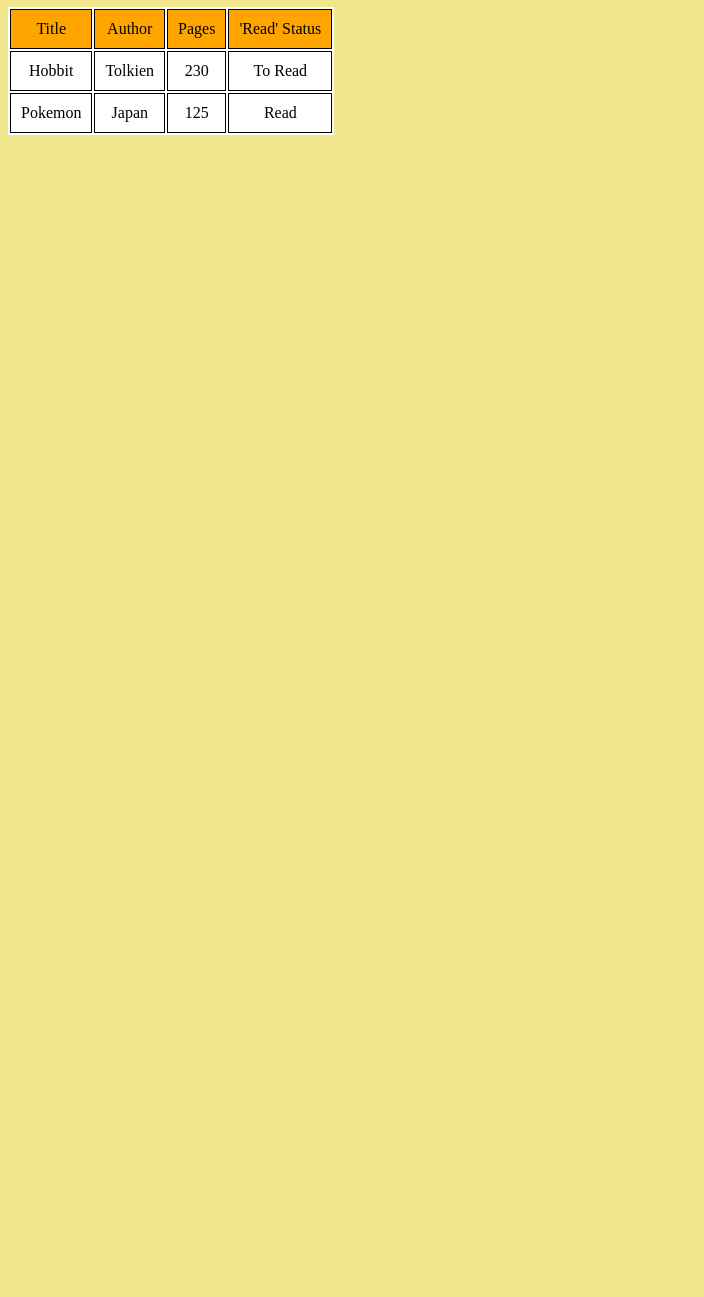
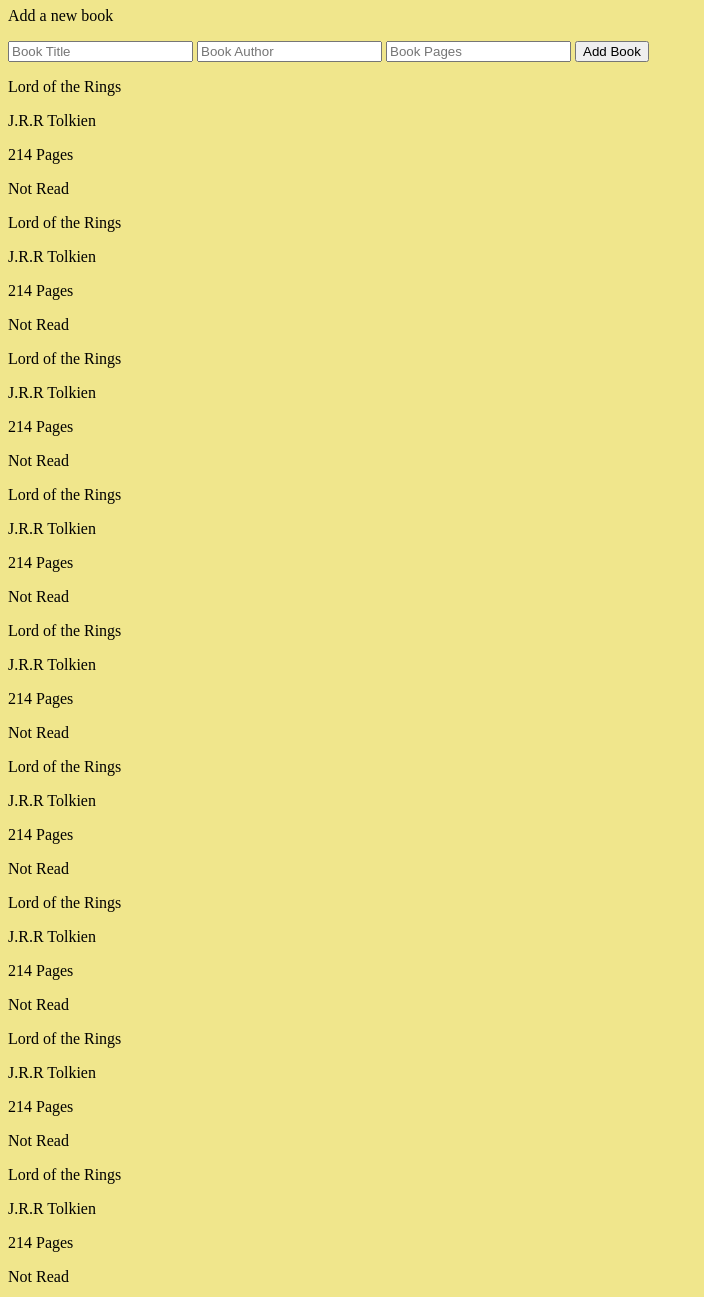
Before and after one commit to xarmar/LibraryJS, a plain HTML site: page index.html in a window 1280 px wide. Shown: the part 73-1370 px from the top of the page, without its empty margins (0-704 px from the left). Before the commit the page ends 800 px from the top, so only its background shows below. Drawn offline with Linux system fonts and the light colour scheme.

Commit message:
Add skeleton HTML to preview how LibraryJS will look

```diff
--- a/index.html
+++ b/index.html
@@ -6,16 +6,91 @@
 
     </head>
     <body>
-        <h1>SKELETON HTML TO RUN JAVASCRIPT</h1>
-        <div id="listOfBooksDiv">
-            <table id="bookTable">
-                <tr id="tableHeader">
-                    <td>Title</td>
-                    <td>Author</td>
-                    <td>Pages</td>
-                    <td>'Read' Status</td>
-                </tr>
-            </table>
+        <h1>Virtural Library</h1>
+        <div id="generalContainer">
+            <div id= "inputContainer">
+                <p> Add a new book</p>
+                <form>
+                    <input placeholder="Book Title"></input>
+                    <input placeholder="Book Author"></input>
+                    <input placeholder="Book Pages"></input>
+                    <button id="addBookButton" type="submit">Add Book</button>
+                </form>
+            </div>
+            <div id= "libraryContainer">
+                <div class="bookExample">
+                    <p class="title">Lord of the Rings</p>
+                    <p class="author">J.R.R Tolkien</p>
+                    <p class="pages">214 Pages</p>
+                    <p class="readStatus"> Not Read </p>
+                </div>
+                <div class="bookExample">
+                    <p class="title">Lord of the Rings</p>
+                    <p class="author">J.R.R Tolkien</p>
+                    <p class="pages">214 Pages</p>
+                    <p class="readStatus"> Not Read </p>
+                </div>
+                <div class="bookExample">
+                    <p class="title">Lord of the Rings</p>
+                    <p class="author">J.R.R Tolkien</p>
+                    <p class="pages">214 Pages</p>
+                    <p class="readStatus"> Not Read </p>
+                </div>
+                <div class="bookExample">
+                    <p class="title">Lord of the Rings</p>
+                    <p class="author">J.R.R Tolkien</p>
+                    <p class="pages">214 Pages</p>
+                    <p class="readStatus"> Not Read </p>
+                </div>
+                <div class="bookExample">
+                    <p class="title">Lord of the Rings</p>
+                    <p class="author">J.R.R Tolkien</p>
+                    <p class="pages">214 Pages</p>
+                    <p class="readStatus"> Not Read </p>
+                </div>
+                <div class="bookExample">
+                    <p class="title">Lord of the Rings</p>
+                    <p class="author">J.R.R Tolkien</p>
+                    <p class="pages">214 Pages</p>
+                    <p class="readStatus"> Not Read </p>
+                </div>
+                <div class="bookExample">
+                    <p class="title">Lord of the Rings</p>
+                    <p class="author">J.R.R Tolkien</p>
+                    <p class="pages">214 Pages</p>
+                    <p class="readStatus"> Not Read </p>
+                </div>
+                <div class="bookExample">
+                    <p class="title">Lord of the Rings</p>
+                    <p class="author">J.R.R Tolkien</p>
+                    <p class="pages">214 Pages</p>
+                    <p class="readStatus"> Not Read </p>
+                </div>
+                <div class="bookExample">
+                    <p class="title">Lord of the Rings</p>
+                    <p class="author">J.R.R Tolkien</p>
+                    <p class="pages">214 Pages</p>
+                    <p class="readStatus"> Not Read </p>
+                </div>
+                <div class="bookExample">
+                    <p class="title">Lord of the Rings</p>
+                    <p class="author">J.R.R Tolkien</p>
+                    <p class="pages">214 Pages</p>
+                    <p class="readStatus"> Not Read </p>
+                </div>
+                <div class="bookExample">
+                    <p class="title">Lord of the Rings</p>
+                    <p class="author">J.R.R Tolkien</p>
+                    <p class="pages">214 Pages</p>
+                    <p class="readStatus"> Not Read </p>
+                </div>
+            </div>
         </div>
+
+        <footer id="footer">
+            <p>Developed by <a tabindex = -1 target="_blank" href="https://github.com/xarmar" >xarmar</a><svg xmlns="http://www.w3.org/2000/svg" width="16" height="16" fill="currentColor" class="bi bi-github" viewBox="0 0 16 16">
+                <path d="M8 0C3.58 0 0 3.58 0 8c0 3.54 2.29 6.53 5.47 7.59.4.07.55-.17.55-.38 0-.19-.01-.82-.01-1.49-2.01.37-2.53-.49-2.69-.94-.09-.23-.48-.94-.82-1.13-.28-.15-.68-.52-.01-.53.63-.01 1.08.58 1.23.82.72 1.21 1.87.87 2.33.66.07-.52.28-.87.51-1.07-1.78-.2-3.64-.89-3.64-3.95 0-.87.31-1.59.82-2.15-.08-.2-.36-1.02.08-2.12 0 0 .67-.21 2.2.82.64-.18 1.32-.27 2-.27.68 0 1.36.09 2 .27 1.53-1.04 2.2-.82 2.2-.82.44 1.1.16 1.92.08 2.12.51.56.82 1.27.82 2.15 0 3.07-1.87 3.75-3.65 3.95.29.25.54.73.54 1.48 0 1.07-.01 1.93-.01 2.2 0 .21.15.46.55.38A8.012 8.012 0 0 0 16 8c0-4.42-3.58-8-8-8z"/>
+              </svg>   </p>
+        </footer>
     </body>
 </html>
```
